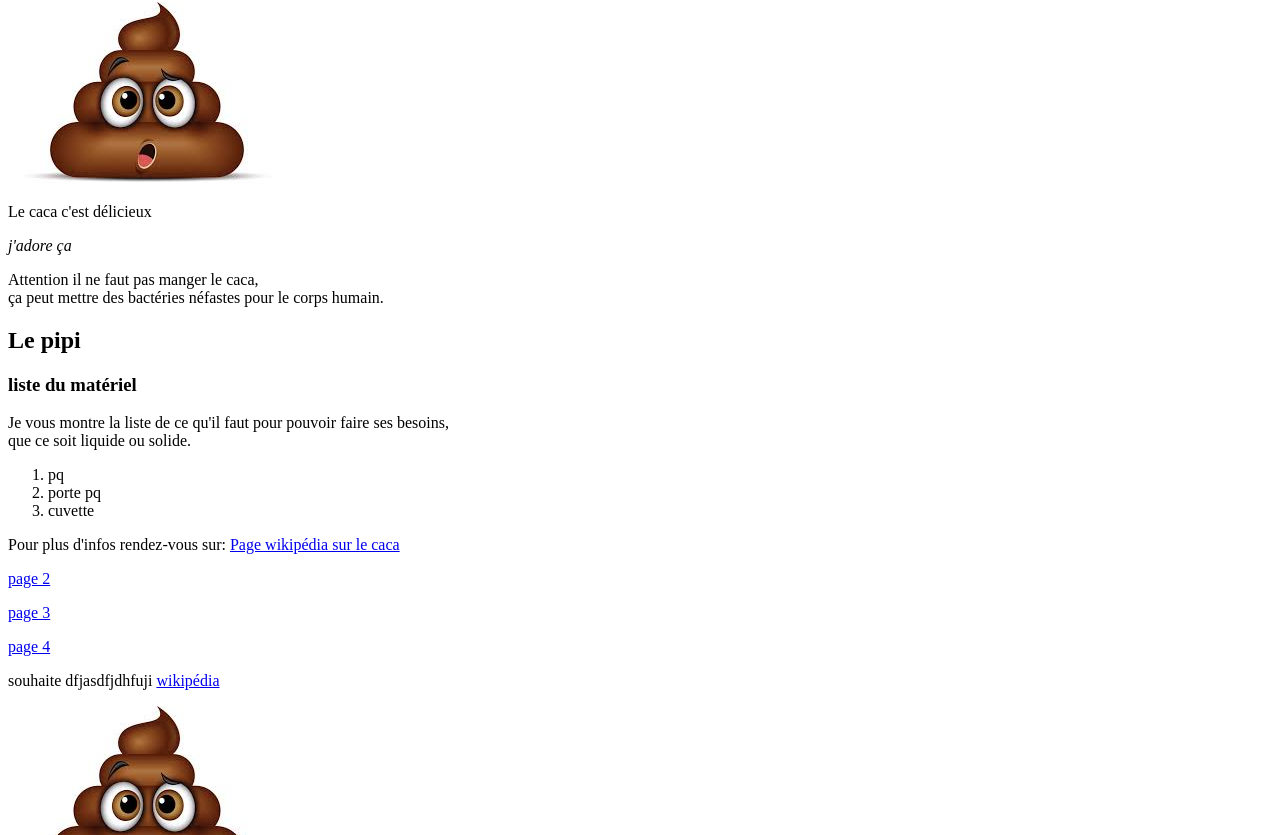
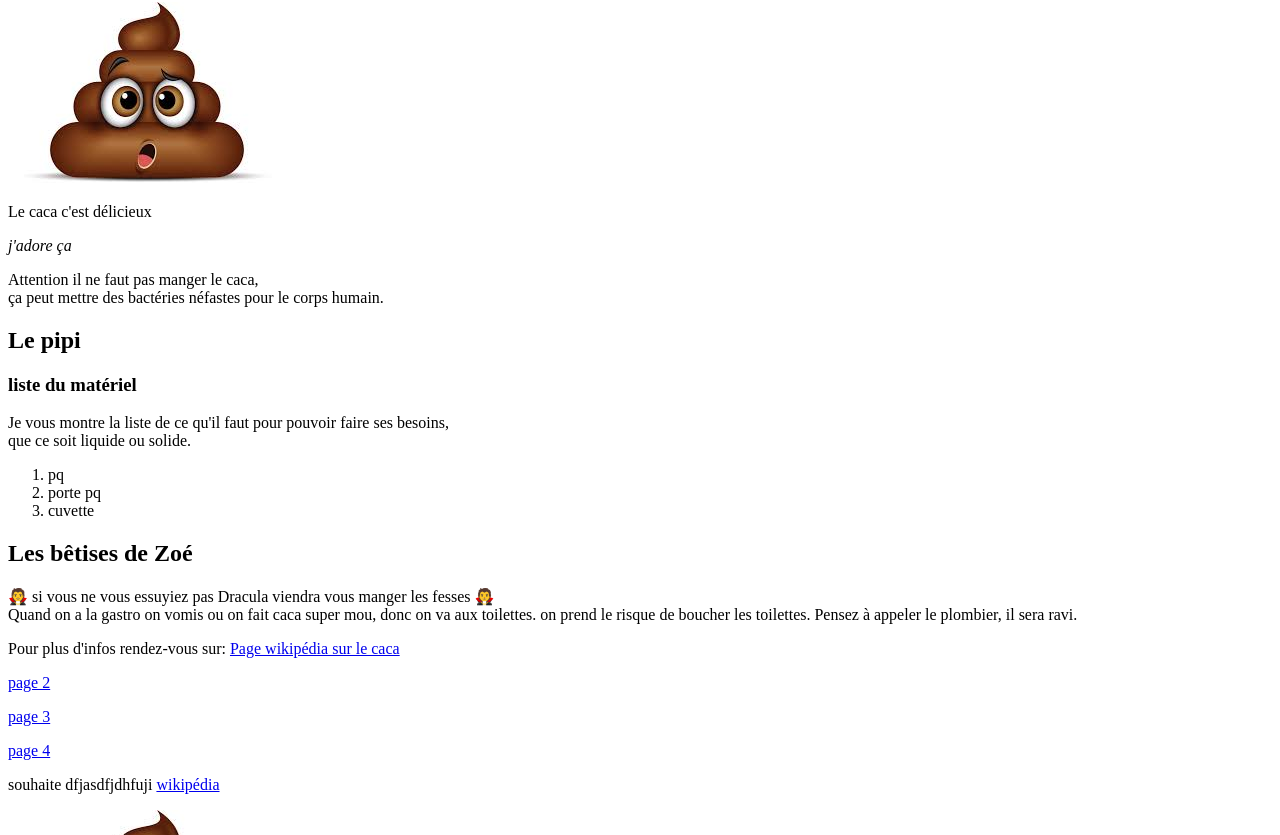
Before and after one commit to en0-mrn/Le-caca, a plain HTML site: page index.html in a window 1280 px wide. Shown: the part 265-1100 px from the top of the page. Drawn offline with Linux system fonts and the light colour scheme.

Commit message:
Update index.html
add category "les bêtises de Zoé" and some texts

```diff
--- a/index.html
+++ b/index.html
@@ -40,6 +40,14 @@
             <li>porte pq</li>
             <li>cuvette</li>
         </ol>
+        <h2>
+             Les bêtises de Zoé
+        </h2>
+        <p>
+             🧛 si vous ne vous essuyiez pas        Dracula viendra vous manger les fesses 🧛
+         <br>
+             Quand on a la gastro on vomis ou on fait caca super mou, donc on va aux toilettes. on prend le risque de boucher les toilettes. Pensez à appeler le plombier, il sera ravi.
+        </p>
         <p>
             Pour plus d'infos rendez-vous sur: <a href="https://fr.wikipedia.org/wiki/Caca">Page wikipédia sur le caca</a>
         </p>
```
